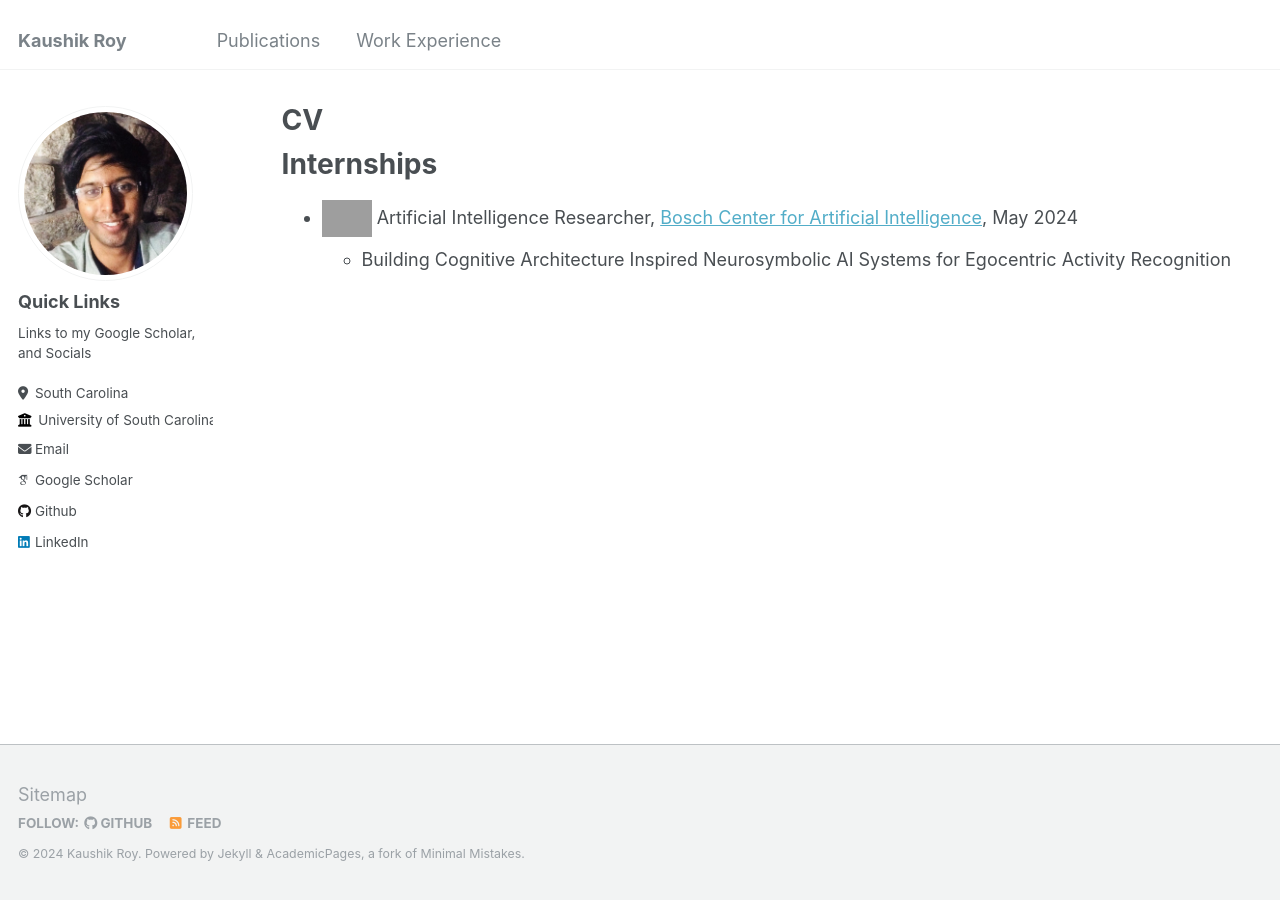
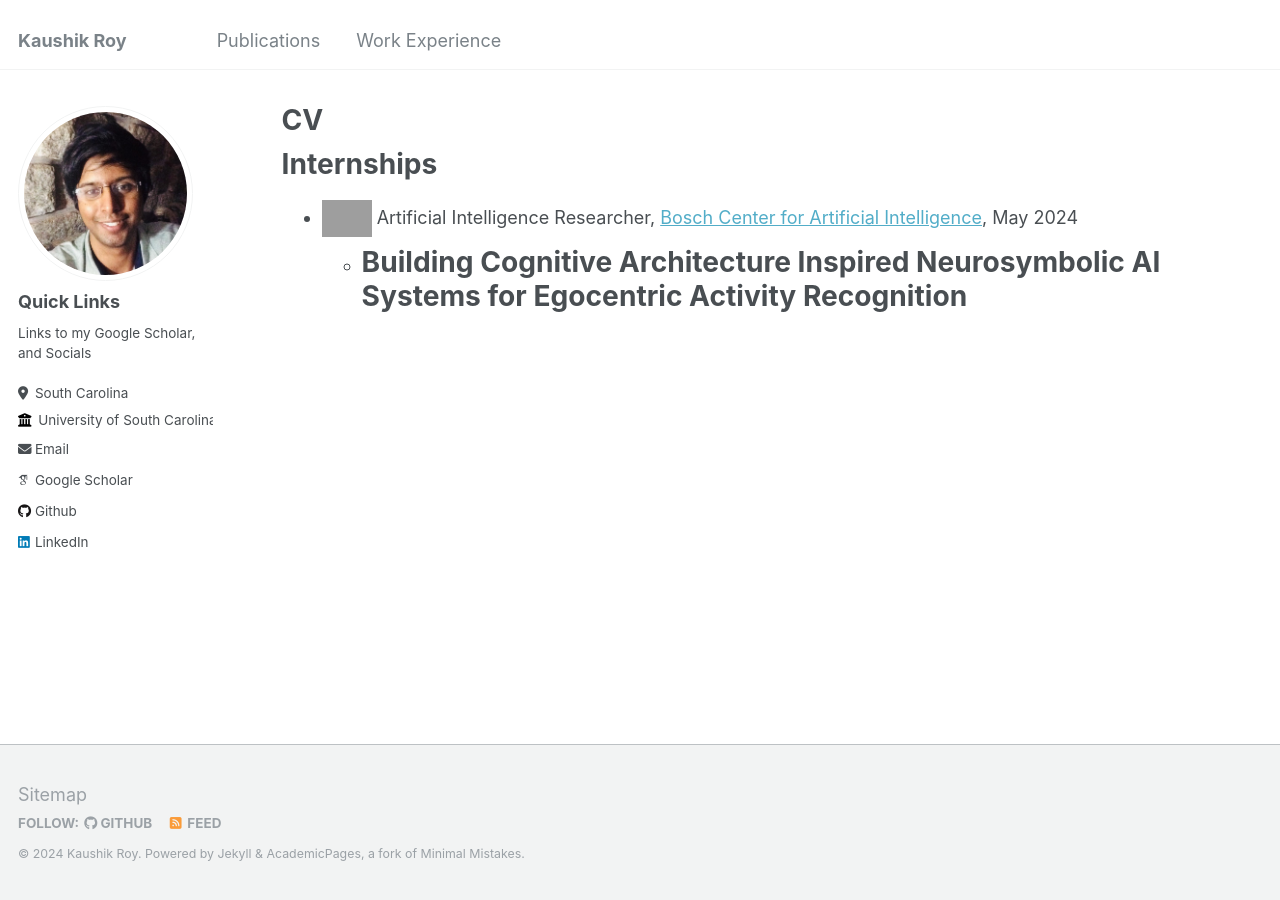
Before and after one commit to kauroy1994/home, a Jekyll site: the page built from _pages/cv.md, in a window 1280 px wide. Built offline with Jekyll 4.4.1, drawn with Linux system fonts in a browser that asks for light colours; some web fonts are replaced; grey boxes are pictures that could not be loaded.

Commit message:
Update cv.md

```diff
--- a/_pages/cv.md
+++ b/_pages/cv.md
@@ -11,4 +11,4 @@ Internships
 ======
 
 * <img src="https://github.com/kauroy1994/home/assets/57400980/8891649c-c178-41b9-8182-18d9c138fc95" width="50" height="50"> Artificial Intelligence Researcher, [Bosch Center for Artificial Intelligence](https://www.bosch-ai.com/), May 2024
-  * Building Cognitive Architecture Inspired Neurosymbolic AI Systems for Egocentric Activity Recognition
+  * # Building Cognitive Architecture Inspired Neurosymbolic AI Systems for Egocentric Activity Recognition
```
